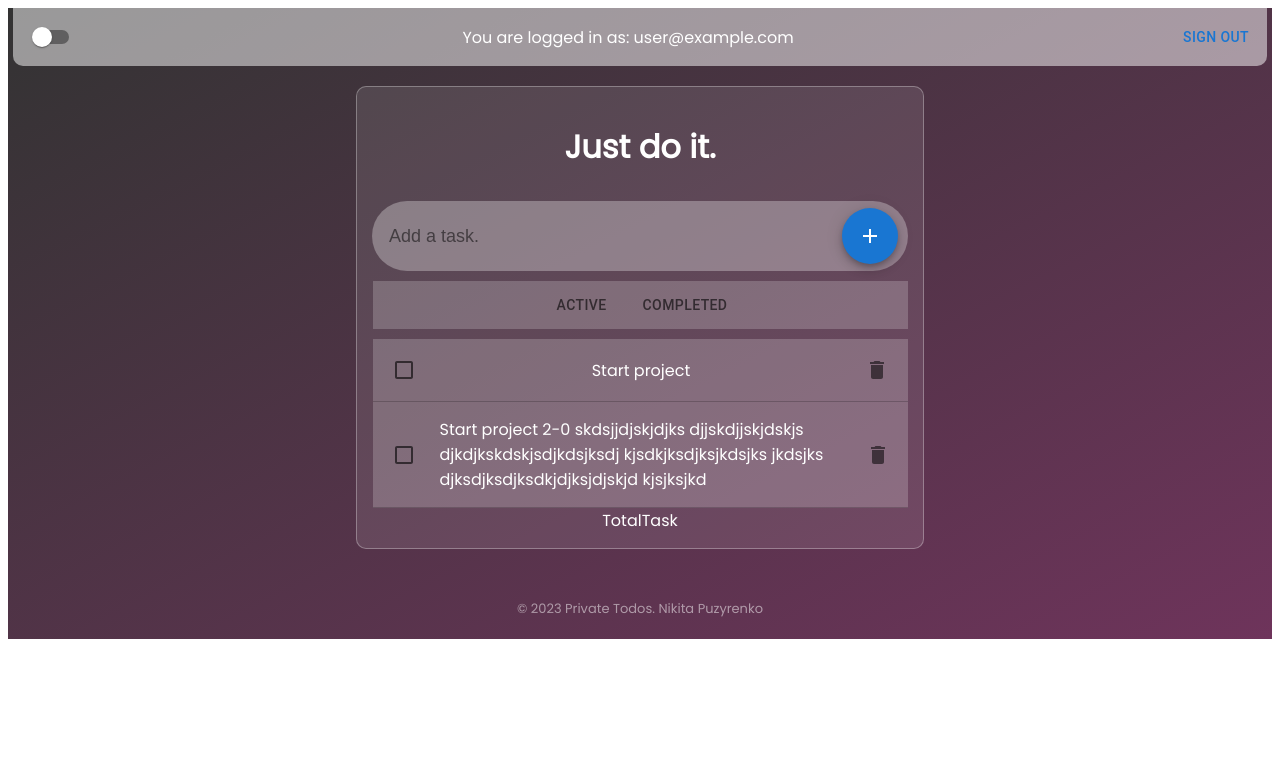
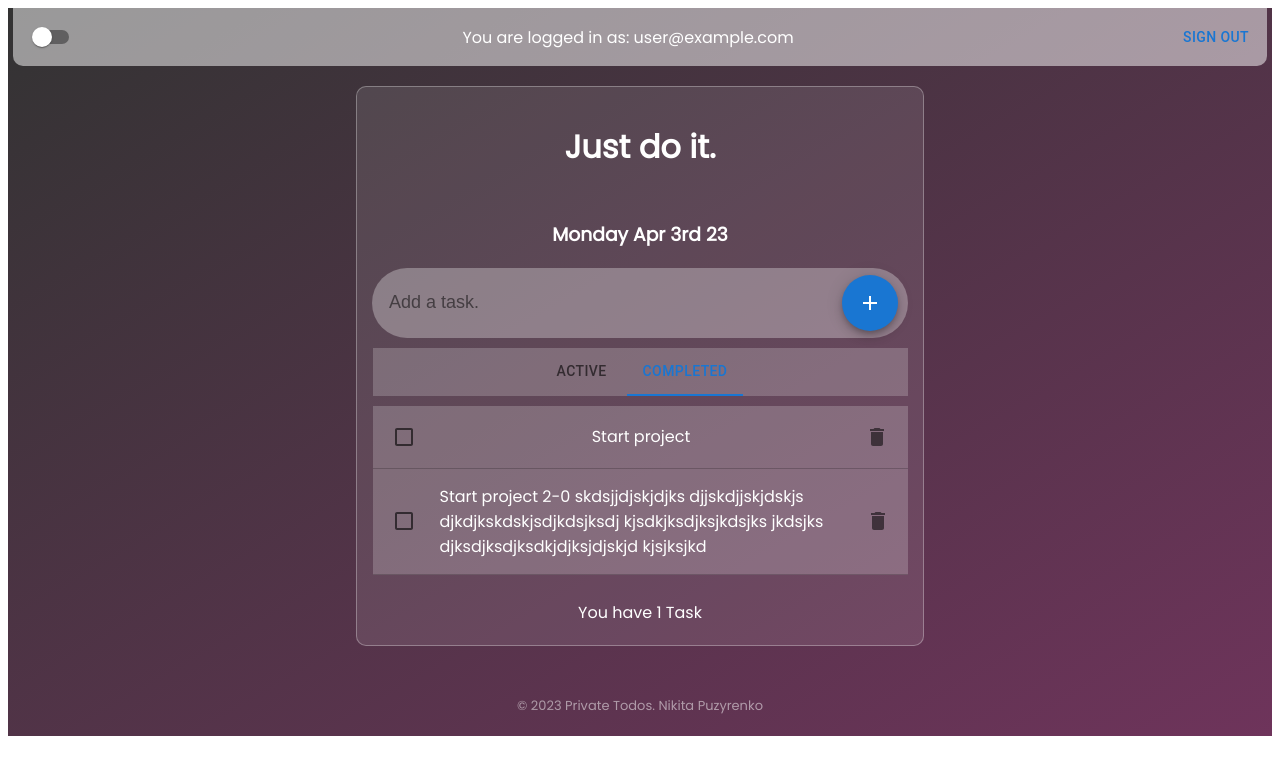
Before and after one commit to NikitOS-1/Private-Todos, a React (Create React App) app: page / in a window 1280 px wide. Shown: the top 774 px of the page. Built offline with nearby package versions, Linux system fonts and the light colour scheme; no server answers; sample sign-in values are in the browser's storage.

Commit message:
add time

```diff
--- a/package.json
+++ b/package.json
@@ -12,6 +12,7 @@
     "@testing-library/react": "^13.4.0",
     "@testing-library/user-event": "^13.5.0",
     "firebase": "^9.17.2",
+    "moment": "^2.29.4",
     "react": "^18.2.0",
     "react-dom": "^18.2.0",
     "react-redux": "^8.0.5",
--- a/src/components/Todos/DescTask/DescTask.jsx
+++ b/src/components/Todos/DescTask/DescTask.jsx
@@ -3,10 +3,11 @@ import style from "./DescTask.module.scss";
 import { useState } from "react";
 
 const DescTask = ({ changeStatusOn }) => {
-  const [value, setValue] = useState(2);
+  const [value, setValue] = useState(1);
   const handleChange = (event, newValue) => {
     setValue(newValue);
   };
+
   return (
     <div className={style.wrap}>
       <Tabs className={style.cont} value={value} onChange={handleChange}>
--- a/src/components/Todos/Todos.jsx
+++ b/src/components/Todos/Todos.jsx
@@ -6,18 +6,23 @@ import { addTask } from "../../redux/todoReducer";
 import SetTask from "./SetTask/SetTask";
 import DescTask from "./DescTask/DescTask";
 import TotalTask from "./TotalTask/TotalTask";
+import moment from "moment";
 
 const Todos = () => {
   const todo = useSelector((state) => state.todo.tasks);
+  const [status, setStatus] = useState("active");
 
-  const [status, setStatus] = useState("active");
   const changeStatusOn = (status) => {
     setStatus(status);
   };
-  console.log(status);
+
+  let dayWeek = moment().format("dddd");
+  let MMDYY = moment().format("MMM Do YY");
+
   return (
     <div className={style.container}>
       <h1>Just do it.</h1>
+      <h3>{`${dayWeek}   ${MMDYY}`}</h3>
       <SetTask />
       <DescTask changeStatusOn={changeStatusOn} />
       {todo.map((i, o) => (
--- a/src/components/Todos/TotalTask/TotalTask.jsx
+++ b/src/components/Todos/TotalTask/TotalTask.jsx
@@ -1,6 +1,9 @@
+import { useState } from "react";
 import style from "./TotalTask.module.scss";
 
 const TotalTask = () => {
-  return <div>TotalTask</div>;
+  const [count, setCount] = useState(1);
+  return <div className={style.total}>You have {count} Task</div>;
 };
+
 export default TotalTask;
--- a/src/components/Todos/TotalTask/TotalTask.module.scss
+++ b/src/components/Todos/TotalTask/TotalTask.module.scss
@@ -0,0 +1,3 @@
+.total {
+    margin: 25px 0px 5px;
+}
```
Also changed, not shown: 1 other file (tests, documents, lock files or other folders).
